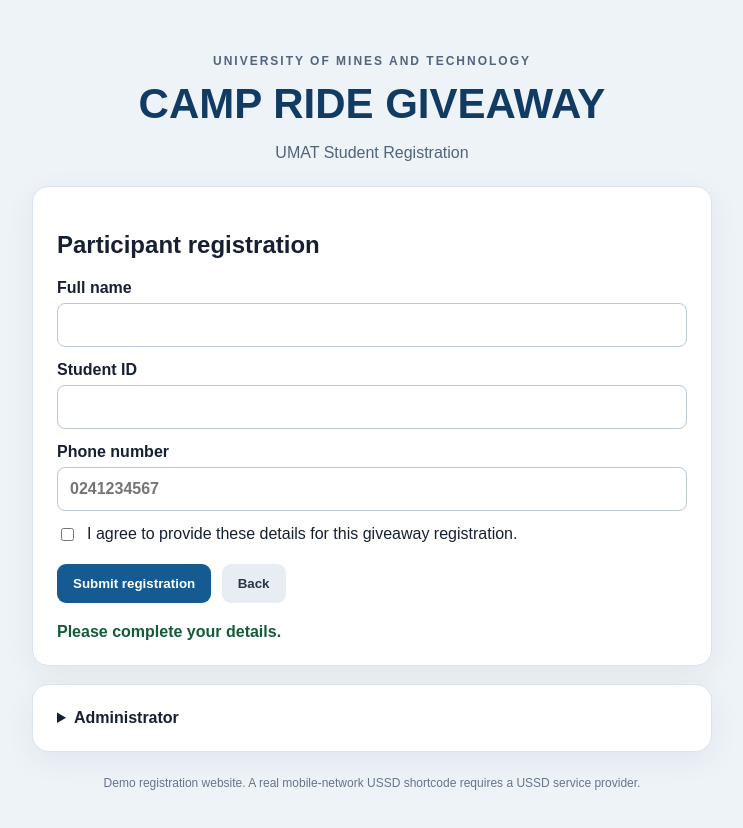
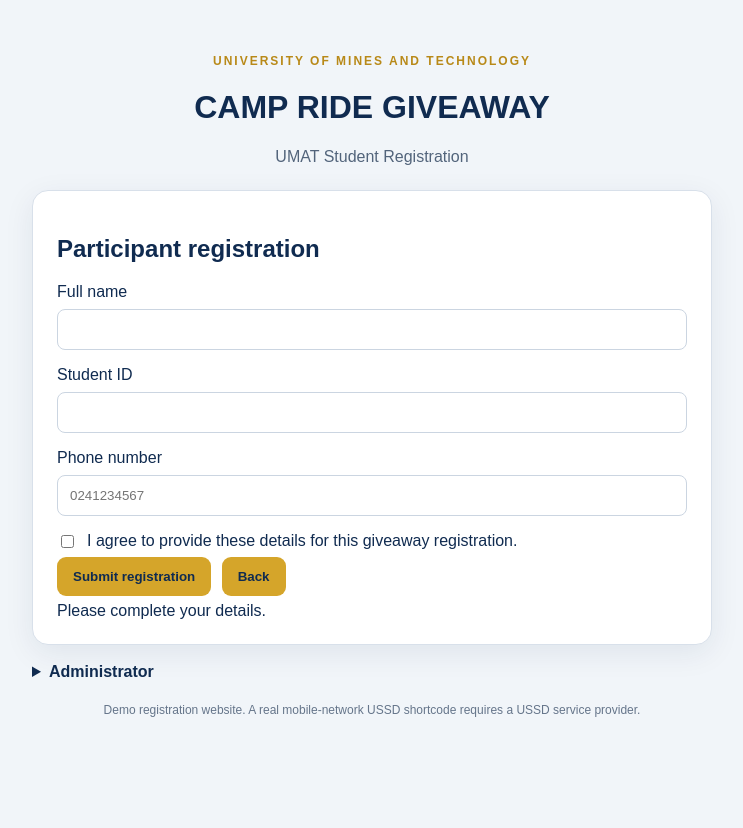
Before and after one commit to Adudaniel2026/camp-ride-giveaway, a website: page CAMP_RIDE_GIVEAWAY_UMAT/public/index.html in a window 1280 px wide. Both pictures are taken after a click on the button "1. Accept / Participate". Shown: the whole page, without its empty margins (268-1011 px from the left). After the commit the page ends 800 px from the top, so only its background shows below. Drawn offline with Linux system fonts and the light colour scheme; no server answers.

Commit message:
Upload application files

```diff
--- a/CAMP_RIDE_GIVEAWAY_UMAT/public/styles.css
+++ b/CAMP_RIDE_GIVEAWAY_UMAT/public/styles.css
@@ -1 +1,172 @@
-:root{font-family:Arial,sans-serif;color:#172033;background:#eef3f8}*{box-sizing:border-box}body{margin:0;padding:24px}.shell{max-width:680px;margin:30px auto}header{text-align:center;margin-bottom:24px}.eyebrow{font-size:12px;letter-spacing:2px;color:#52647b;font-weight:bold}h1{font-size:clamp(28px,6vw,42px);margin:8px 0;color:#123b63}.sub{color:#52647b}.panel,.admin{background:white;border:1px solid #dbe3ec;border-radius:16px;padding:24px;box-shadow:0 8px 30px #1d355710}.welcome{font-weight:bold}.panel p{line-height:1.5}button,.button{display:inline-block;border:0;border-radius:9px;padding:12px 16px;background:#155a91;color:white;font-weight:bold;cursor:pointer;text-decoration:none;margin:6px 6px 6px 0}button.secondary{background:#e8edf3;color:#24364a}label{display:block;font-weight:bold;margin:14px 0}input:not([type=checkbox]){display:block;width:100%;padding:12px;border:1px solid #bac7d5;border-radius:8px;margin-top:6px;font:inherit}.consent{display:flex;gap:10px;align-items:flex-start;font-weight:normal}.consent input{margin-top:3px}#message{margin-top:14px;font-weight:bold;color:#145c38}#message.error{color:#a32626}.admin{margin-top:18px}.admin summary{cursor:pointer;font-weight:bold}.table-wrap{overflow:auto;margin-top:16px}table{border-collapse:collapse;width:100%;font-size:13px}th,td{text-align:left;padding:9px;border-bottom:1px solid #e3e8ee}footer{text-align:center;color:#65758a;font-size:12px;margin:22px 10px;line-height:1.5}[hidden]{display:none!important}
+:root {
+  font-family: Arial, sans-serif;
+  color: #102B50;
+  background: #F1F5F9;
+}
+
+* {
+  box-sizing: border-box;
+}
+
+body {
+  margin: 0;
+  padding: 24px;
+  background: #F1F5F9;
+  color: #102B50;
+}
+
+.shell {
+  max-width: 680px;
+  margin: 30px auto;
+}
+
+header {
+  text-align: center;
+  margin-bottom: 24px;
+}
+
+.eyebrow {
+  font-size: 12px;
+  letter-spacing: 2px;
+  color: #B88918;
+  font-weight: bold;
+}
+
+h1, h2, h3 {
+  color: #102B50;
+}
+
+.panel {
+  background: #FFFFFF;
+  border: 1px solid #D8E0EA;
+  border-radius: 16px;
+  padding: 24px;
+  box-shadow: 0 8px 30px rgba(16, 43, 80, 0.08);
+  margin: 18px 0;
+}
+
+.sub {
+  color: #52647B;
+}
+
+.button, button {
+  display: inline-block;
+  border: 0;
+  border-radius: 9px;
+  padding: 12px 16px;
+  background: #D5A52A;
+  color: #102B50;
+  font-weight: bold;
+  cursor: pointer;
+  text-decoration: none;
+  margin: 6px 6px 6px 0;
+}
+
+.button:hover, button:hover {
+  background: #B88918;
+}
+
+.button.secondary {
+  background: #102B50;
+  color: white;
+}
+
+.welcome {
+  font-weight: bold;
+  color: #102B50;
+}
+
+.panel p {
+  line-height: 1.5;
+}
+
+input:not([type=checkbox]) {
+  display: block;
+  width: 100%;
+  padding: 12px;
+  border: 1px solid #CBD5E1;
+  border-radius: 8px;
+  margin: 8px 0 16px;
+  background: #FFFFFF;
+  color: #102B50;
+}
+
+input:focus {
+  outline: 2px solid #D5A52A;
+}
+
+.consent {
+  display: flex;
+  gap: 10px;
+  align-items: flex-start;
+  font-weight: normal;
+}
+
+.consent input {
+  margin-top: 3px;
+}
+
+.message {
+  margin-top: 16px;
+  padding: 12px;
+  border-radius: 8px;
+  background: #F1F5F9;
+}
+
+.message.error {
+  color: #A32626;
+  background: #FDECEC;
+}
+
+.admin {
+  margin-top: 18px;
+}
+
+.admin summary {
+  cursor: pointer;
+  font-weight: bold;
+  color: #102B50;
+}
+
+table {
+  border-collapse: collapse;
+  width: 100%;
+  font-size: 13px;
+}
+
+th, td {
+  text-align: left;
+  padding: 9px;
+  border-bottom: 1px solid #D8E0EA;
+}
+
+th {
+  background: #102B50;
+  color: #FFFFFF;
+}
+
+footer {
+  text-align: center;
+  color: #65758A;
+  font-size: 12px;
+  margin: 22px 0;
+}
+
+.hidden {
+  display: none !important;
+}
+
+@media (max-width: 600px) {
+  body {
+    padding: 12px;
+  }
+
+  .panel {
+    padding: 16px;
+  }
+
+  table {
+    display: block;
+    overflow-x: auto;
+  }
+}
```
